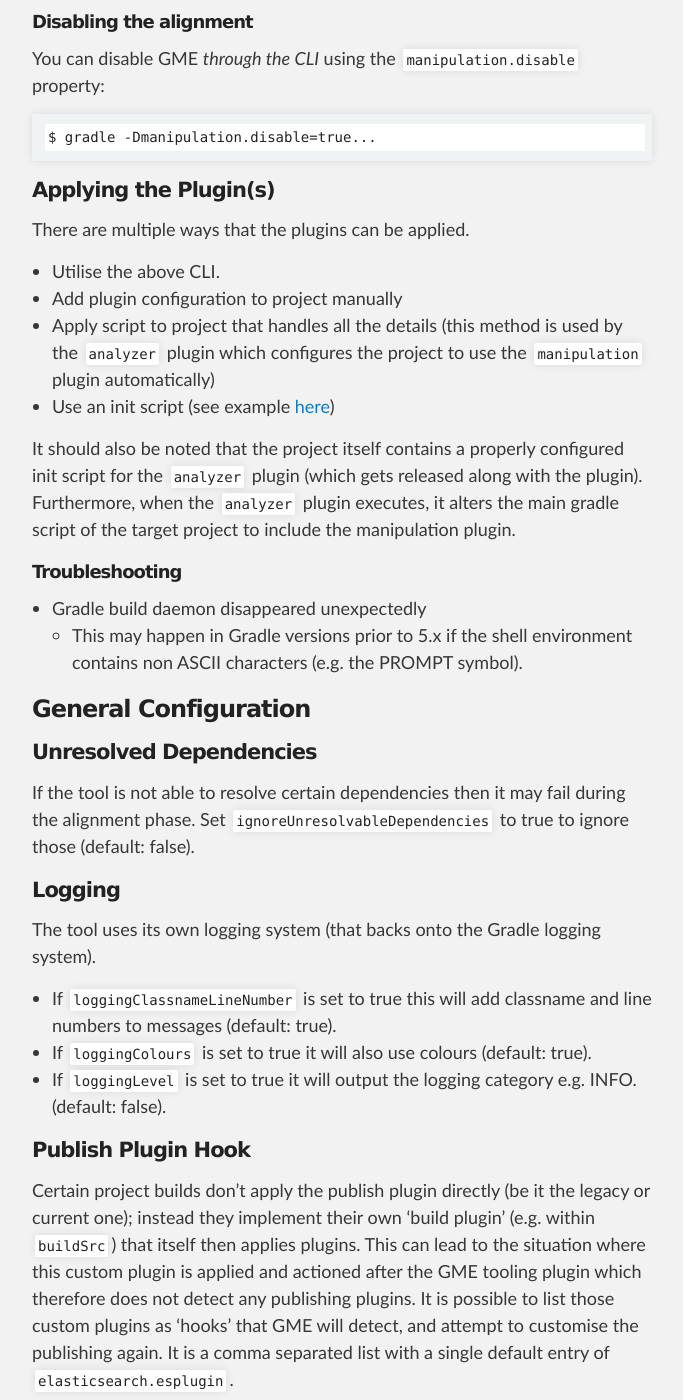
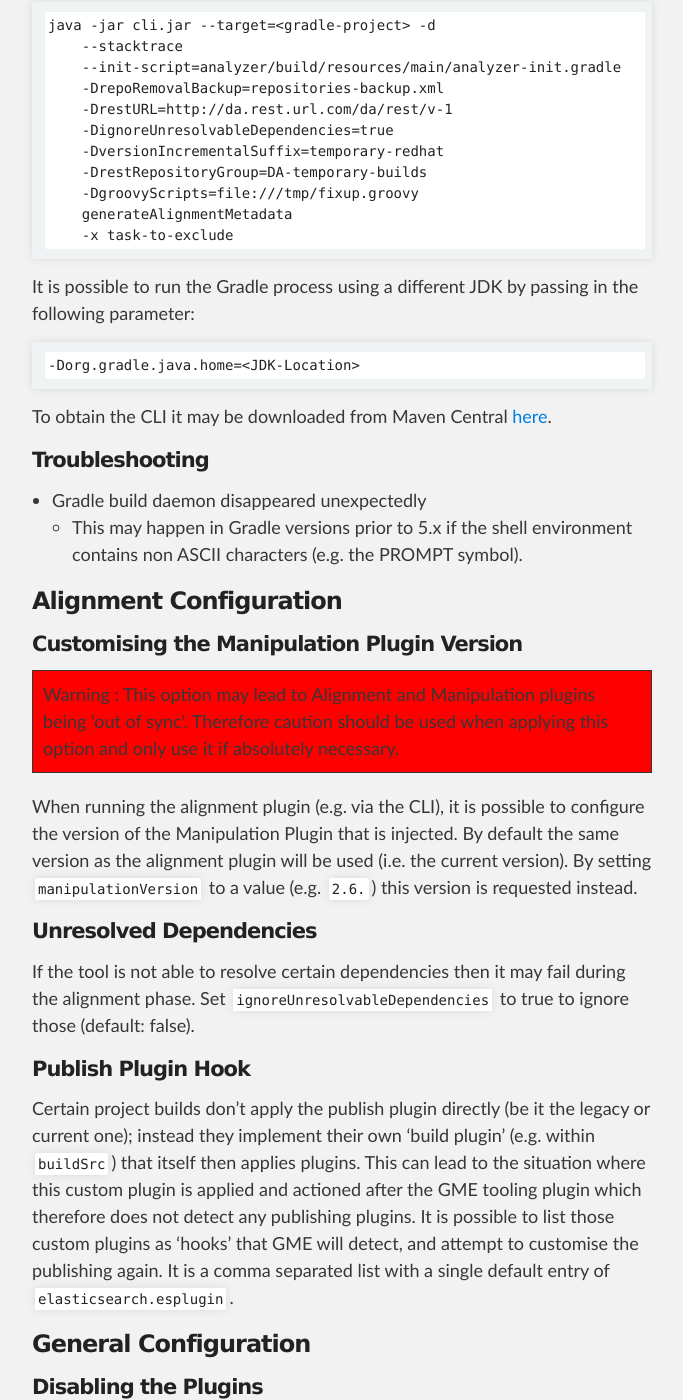
Before and after one commit to project-ncl/gradle-manipulator, a Jekyll site: the page built from index.md, in a window 1280 px wide and 1400 px high, scrolled down 2165 px. Shown: the whole window, without its empty margins (298-981 px from the left). Built offline with Jekyll 4.4.1, drawn with Linux system fonts in a browser that asks for light colours; some of the changed text lies outside the part shown.

Commit message:
NCL-6468 Add details on customising manipulation plugin. Reorganise documentation

```diff
--- a/index.md
+++ b/index.md
@@ -16,6 +16,18 @@ The file is then meant to be used by the `manipulation` plugin to enforce the ve
 The metadata file is named `manipulation.json` and is created by the `generateAlignmentMetadata` task of the `alignment` plugin in the root directory of the target Gradle project.
 
 ### Usage
+
+#### Applying the Plugin(s)
+
+There are multiple ways that the plugins can be applied.
+
+* Utilise the below CLI (this is the **recommended** approach).
+* Add plugin configuration to project manually.
+* Apply script to project that handles all the details (this method is used by the `analyzer` plugin which configures the project to use the `manipulation` plugin automatically).
+* Use an init script (see example [here](https://github.com/project-ncl/gradle-manipulator#testing-on-a-real-project)).
+
+It should also be noted that the project itself contains a properly configured init script for the `analyzer` plugin (which gets released along with the plugin).
+Furthermore, when the `analyzer` plugin executes, it alters the main gradle script of the target project to include the manipulation plugin.
 
 #### CLI
 
@@ -69,33 +81,39 @@ It is possible to run the Gradle process using a different JDK by passing in the
 
 To obtain the CLI it may be downloaded from Maven Central [here](https://repo1.maven.org/maven2/org/jboss/gm/cli).
 
-##### Disabling the alignment
-
-You can disable GME _through the CLI_ using the `manipulation.disable` property:
-
-	$ gradle -Dmanipulation.disable=true...
-
-#### Applying the Plugin(s)
-
-There are multiple ways that the plugins can be applied.
-
-* Utilise the above CLI.
-* Add plugin configuration to project manually
-* Apply script to project that handles all the details (this method is used by the `analyzer` plugin which configures the project to use the `manipulation` plugin automatically)
-* Use an init script (see example [here](https://github.com/project-ncl/gradle-manipulator#testing-on-a-real-project))
-
-It should also be noted that the project itself contains a properly configured init script for the `analyzer` plugin (which gets released along with the plugin).
-Furthermore, when the `analyzer` plugin executes, it alters the main gradle script of the target project to include the manipulation plugin.
-
-##### Troubleshooting
+#### Troubleshooting
 
 * Gradle build daemon disappeared unexpectedly
    * This may happen in Gradle versions prior to 5.x if the shell environment contains non ASCII characters (e.g. the PROMPT symbol).
 
+### Alignment Configuration
+
+#### Customising the Manipulation Plugin Version
+
+<table bgcolor="red">
+<tr>
+<td>
+    Warning : This option may lead to Alignment and Manipulation plugins being 'out of sync'. Therefore caution should be used when applying this option and only use it if absolutely necessary.
+</td>
+</tr>
+</table>
+When running the alignment plugin (e.g. via the CLI), it is possible to configure the version of the Manipulation Plugin that is injected. By default the same version as the alignment plugin will be used (i.e. the current version). By setting `manipulationVersion` to a value (e.g. `2.6.`) this version is requested instead.
+
+#### Unresolved Dependencies
+
+If the tool is not able to resolve certain dependencies then it may fail during the alignment phase. Set `ignoreUnresolvableDependencies` to true to ignore those (default: false).
+
+#### Publish Plugin Hook
+
+Certain project builds don't apply the publish plugin directly (be it the legacy or current one); instead they implement their own 'build plugin' (e.g. within `buildSrc`) that itself then applies plugins. This can lead to the situation where this custom plugin is applied and actioned after the GME tooling plugin which therefore does not detect any publishing plugins. It is possible to list those custom plugins as 'hooks' that GME will detect, and attempt to customise the publishing again. It is a comma separated list with a single default entry of `elasticsearch.esplugin`.
+
 ### General Configuration
 
-#### Unresolved Dependencies
-If the tool is not able to resolve certain dependencies then it may fail during the alignment phase. Set `ignoreUnresolvableDependencies` to true to ignore those (default: false).
+#### Disabling the Plugins
+
+You can disable GME using the `manipulation.disable` property:
+
+	$ gradle -Dmanipulation.disable=true...
 
 #### Logging
 
@@ -104,10 +122,6 @@ The tool uses its own logging system (that backs onto the Gradle logging system)
 * If `loggingClassnameLineNumber` is set to true this will add classname and line numbers to messages (default: true).
 * If `loggingColours` is set to true it will also use colours (default: true).
 * If `loggingLevel` is set to true it will output the logging category e.g. INFO. (default: false).
-
-#### Publish Plugin Hook
-
-Certain project builds don't apply the publish plugin directly (be it the legacy or current one); instead they implement their own 'build plugin' (e.g. within `buildSrc`) that itself then applies plugins. This can lead to the situation where this custom plugin is applied and actioned after the GME tooling plugin which therefore does not detect any publishing plugins. It is possible to list those custom plugins as 'hooks' that GME will detect, and attempt to customise the publishing again. It is a comma separated list with a single default entry of `elasticsearch.esplugin`.
 
 ### Feature Guide
 
```
